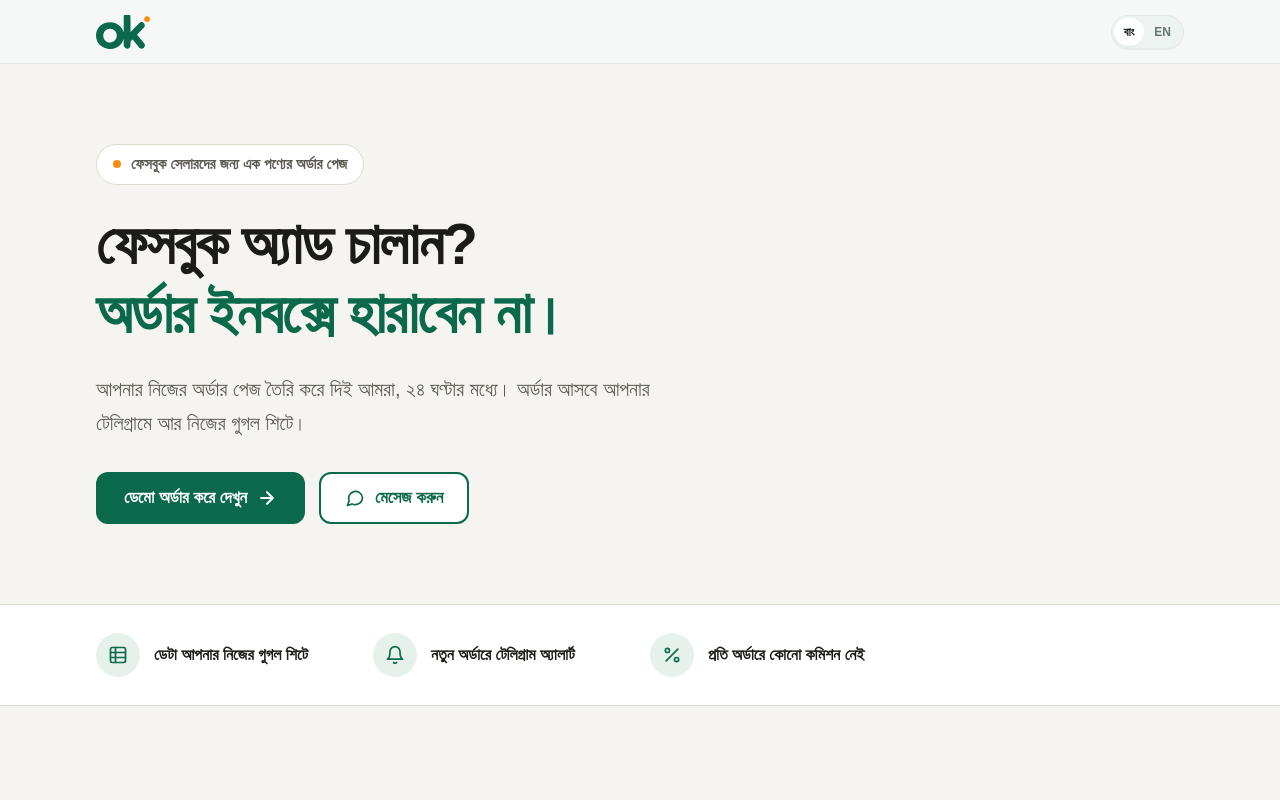
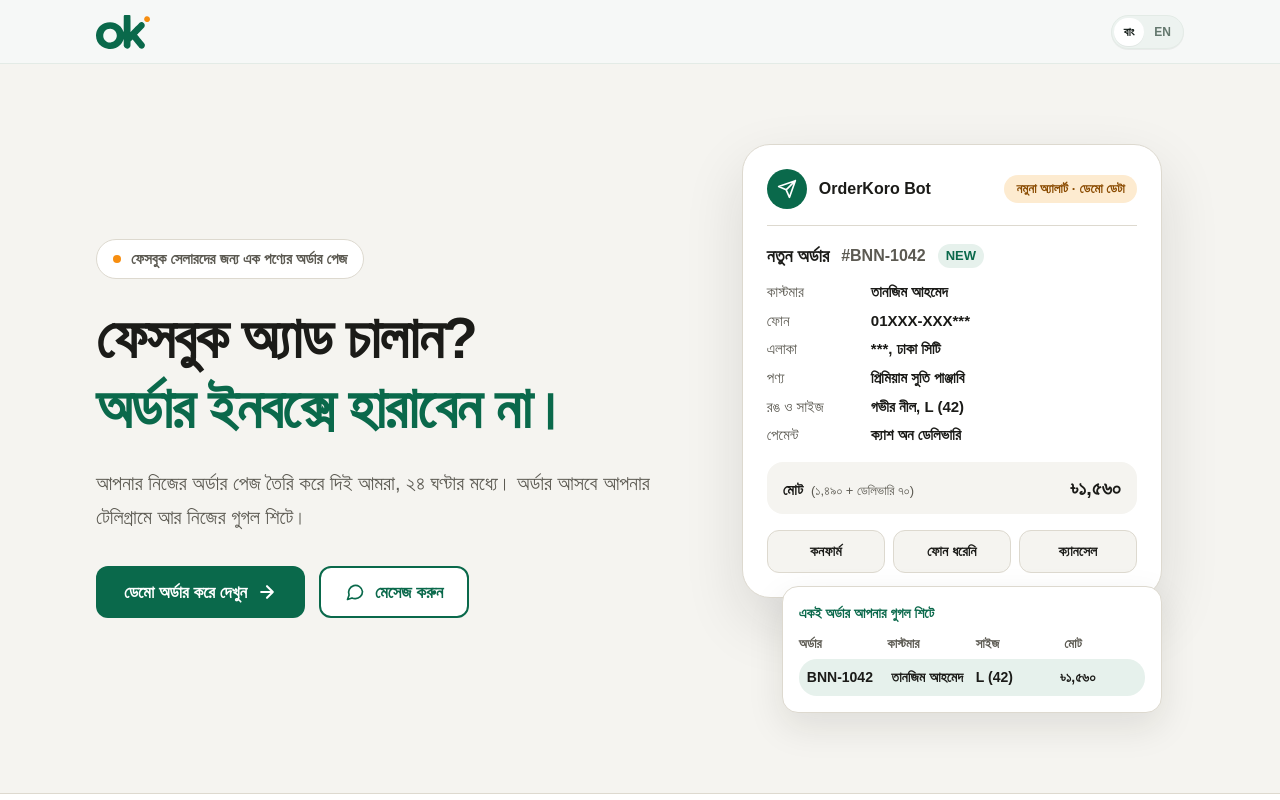
Before and after one commit to tahmidurrahmann/orderkoro, a Next.js app: page / in a window 1280 px wide. Shown: the top 800 px of the page. Built offline with nearby package versions, Linux system fonts and the light colour scheme; no server answers; a web font is replaced by a local one.

Commit message:
feat(homepage) : polished homepage ui

```diff
--- a/src/components/landing/LandingBody.tsx
+++ b/src/components/landing/LandingBody.tsx
@@ -228,6 +228,89 @@ const BTN_PRIMARY =
 const BTN_OUTLINE =
   "inline-flex min-h-[52px] items-center justify-center gap-2.5 rounded-xl border-2 border-[var(--k-green)] bg-white px-6 text-[17px] font-bold text-[var(--k-green)] transition hover:bg-[var(--k-tint)] active:scale-[0.98] focus-visible:outline-2 focus-visible:outline-offset-2 focus-visible:outline-[var(--k-green)]";
 
+/* ------------------- hero sample (until real screenshot) ------------------- */
+
+function HeroSample({ lang }: { lang: SupportedLocale }) {
+  const s = LANDING_COPY.hero.sample;
+  return (
+    <div className="mx-auto w-full max-w-[420px]" aria-label={s.tag[lang]}>
+      <div className="rounded-[28px] border border-[var(--k-line)] bg-white p-5 shadow-[0_24px_60px_rgba(27,27,24,0.12)] sm:p-6">
+        <div className="flex items-center justify-between gap-3 border-b border-[var(--k-line)] pb-4">
+          <div className="flex items-center gap-3">
+            <span className="flex h-10 w-10 items-center justify-center rounded-full bg-[var(--k-green)] text-white">
+              <SendIcon className="h-5 w-5" />
+            </span>
+            <span className="text-base font-bold">{s.botName}</span>
+          </div>
+          <span className="rounded-full bg-[#FDEBD0] px-3 py-1 text-[13px] font-bold text-[#8A4B00]">
+            {s.tag[lang]}
+          </span>
+        </div>
+
+        <div className="mt-4 flex flex-wrap items-center gap-x-3 gap-y-1">
+          <span className="text-lg font-extrabold">{s.heading[lang]}</span>
+          <span className="text-base font-bold text-[var(--k-muted)]">
+            #{s.orderNo}
+          </span>
+          <span className="rounded-md bg-[var(--k-tint)] px-2 py-0.5 text-[13px] font-extrabold text-[var(--k-green)]">
+            {s.status}
+          </span>
+        </div>
+
+        <dl className="mt-3 space-y-2 text-[15px] leading-snug">
+          {s.rows.map((r, i) => (
+            <div key={i} className="flex gap-3">
+              <dt className="w-[92px] shrink-0 text-[var(--k-muted)]">
+                {r.label[lang]}
+              </dt>
+              <dd className="font-semibold">{r.value[lang]}</dd>
+            </div>
+          ))}
+        </dl>
+
+        <div className="mt-4 flex items-baseline justify-between gap-3 rounded-2xl bg-[var(--k-cream)] px-4 py-3">
+          <div className="text-[15px] font-bold">
+            {s.totalLabel[lang]}
+            <span className="ml-2 text-[13px] font-medium text-[var(--k-muted)]">
+              {s.totalNote[lang]}
+            </span>
+          </div>
+          <div className="text-xl font-extrabold">{s.totalValue[lang]}</div>
+        </div>
+
+        <div className="mt-4 grid grid-cols-3 gap-2">
+          {s.buttons.map((b, i) => (
+            <span
+              key={i}
+              className="rounded-xl border border-[var(--k-line)] bg-[var(--k-cream)] px-2 py-2.5 text-center text-[14px] font-semibold"
+            >
+              {b[lang]}
+            </span>
+          ))}
+        </div>
+      </div>
+
+      <div className="relative -mt-3 ml-6 rounded-2xl border border-[var(--k-line)] bg-white p-4 shadow-[0_14px_36px_rgba(27,27,24,0.1)] sm:ml-10">
+        <div className="mb-2.5 text-[14px] font-bold text-[var(--k-green)]">
+          {s.sheetTitle[lang]}
+        </div>
+        <div className="grid grid-cols-4 gap-2 text-[13px] font-semibold text-[var(--k-muted)]">
+          {s.sheetCols.map((c, i) => (
+            <div key={i}>{c[lang]}</div>
+          ))}
+        </div>
+        <div className="mt-1.5 grid grid-cols-4 gap-2 rounded-lg bg-[var(--k-tint)] px-2 py-2 text-[14px] font-bold">
+          {s.sheetRow.map((c, i) => (
+            <div key={i} className="truncate">
+              {c[lang]}
+            </div>
+          ))}
+        </div>
+      </div>
+    </div>
+  );
+}
+
 /* ------------------------------- page ------------------------------- */
 
 export function LandingBody({ contactUrl, demoAlertsUrl }: LandingBodyProps) {
@@ -317,13 +400,7 @@ export function LandingBody({ contactUrl, demoAlertsUrl }: LandingBodyProps) {
       {/* ============================ 1. HERO ============================ */}
       <section aria-labelledby="hero-heading" className="bg-[var(--k-cream)]">
         <Container className="py-10 sm:py-16 lg:py-20">
-          <div
-            className={
-              SHOTS.demoPage
-                ? "grid items-center gap-12 lg:grid-cols-[1.15fr_0.85fr] lg:gap-16"
-                : "max-w-3xl"
-            }
-          >
+          <div className="grid items-center gap-12 lg:grid-cols-[1.1fr_0.9fr] lg:gap-14">
             <div>
               <span className="inline-flex items-center gap-2.5 rounded-full border border-[var(--k-line)] bg-white px-4 py-2 text-[14px] font-semibold text-[var(--k-muted)] sm:text-[15px]">
                 <span className="h-2 w-2 shrink-0 rounded-full bg-[var(--k-orange)]" />
@@ -384,7 +461,9 @@ export function LandingBody({ contactUrl, demoAlertsUrl }: LandingBodyProps) {
                   />
                 </div>
               </div>
-            ) : null}
+            ) : (
+              <HeroSample lang={lang} />
+            )}
           </div>
         </Container>
       </section>
--- a/src/lib/landing-copy.ts
+++ b/src/lib/landing-copy.ts
@@ -63,6 +63,71 @@ export const LANDING_COPY = {
     },
     primaryCta: { bn: "ডেমো অর্ডার করে দেখুন", en: "Try a demo order" },
     secondaryCta: { bn: "মেসেজ করুন", en: "Message us" },
+    // Sample card shown on the right until a real screenshot is set in landing-extra.ts.
+    // Keep the fields in line with your real Telegram alert, and keep it labelled as a sample.
+    sample: {
+      tag: {
+        bn: "নমুনা অ্যালার্ট · ডেমো ডেটা",
+        en: "Sample alert · demo data",
+      },
+      botName: "OrderKoro Bot",
+      heading: { bn: "নতুন অর্ডার", en: "New order" },
+      orderNo: "BNN-1042",
+      status: "NEW",
+      rows: [
+        {
+          label: { bn: "কাস্টমার", en: "Customer" },
+          value: { bn: "তানজিম আহমেদ", en: "Tanzim Ahmed" },
+        },
+        {
+          label: { bn: "ফোন", en: "Phone" },
+          value: { bn: "01XXX-XXX***", en: "01XXX-XXX***" },
+        },
+        {
+          label: { bn: "এলাকা", en: "Area" },
+          value: { bn: "***, ঢাকা সিটি", en: "***, Dhaka City" },
+        },
+        {
+          label: { bn: "পণ্য", en: "Item" },
+          value: {
+            bn: "প্রিমিয়াম সুতি পাঞ্জাবি",
+            en: "Premium Cotton Panjabi",
+          },
+        },
+        {
+          label: { bn: "রঙ ও সাইজ", en: "Colour & size" },
+          value: { bn: "গভীর নীল, L (42)", en: "Deep Indigo, L (42)" },
+        },
+        {
+          label: { bn: "পেমেন্ট", en: "Payment" },
+          value: { bn: "ক্যাশ অন ডেলিভারি", en: "Cash on Delivery" },
+        },
+      ],
+      totalLabel: { bn: "মোট", en: "Total" },
+      totalValue: { bn: "৳১,৫৬০", en: "৳1,560" },
+      totalNote: { bn: "(১,৪৯০ + ডেলিভারি ৭০)", en: "(1,490 + 70 delivery)" },
+      buttons: [
+        { bn: "কনফার্ম", en: "Confirm" },
+        { bn: "ফোন ধরেনি", en: "No answer" },
+        { bn: "ক্যানসেল", en: "Cancel" },
+      ],
+      sheetTitle: {
+        bn: "একই অর্ডার আপনার গুগল শিটে",
+        en: "The same order in your Google Sheet",
+      },
+      sheetCols: [
+        { bn: "অর্ডার", en: "Order" },
+        { bn: "কাস্টমার", en: "Customer" },
+        { bn: "সাইজ", en: "Size" },
+        { bn: "মোট", en: "Total" },
+      ],
+      sheetRow: [
+        { bn: "BNN-1042", en: "BNN-1042" },
+        { bn: "তানজিম আহমেদ", en: "Tanzim Ahmed" },
+        { bn: "L (42)", en: "L (42)" },
+        { bn: "৳১,৫৬০", en: "৳1,560" },
+      ],
+    },
   },
 
   trust: {
```
